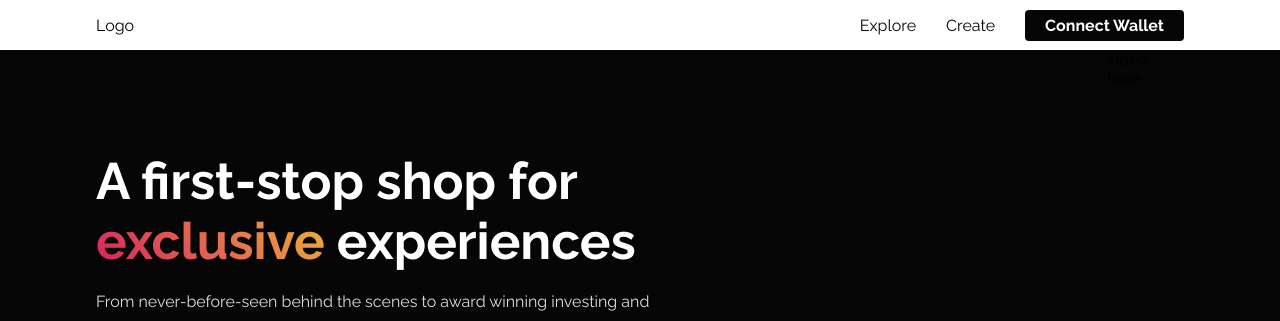
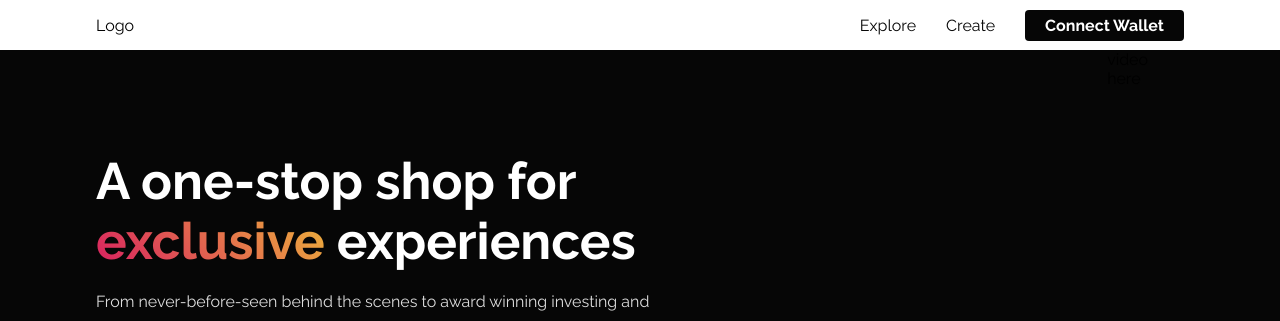
Before and after one commit to Nate8888/xluxopen, a React (Create React App) app in the folder client/: page / in a window 1280 px wide. Shown: the top 321 px of the page. Built offline with nearby package versions, Linux system fonts and the light colour scheme.

Commit message:
Added minor changes to home page

```diff
--- a/client/src/components/home/home.js
+++ b/client/src/components/home/home.js
@@ -86,7 +86,7 @@ class Home extends React.Component {
                 <div className="showcase-container">
                     <div className="showcase">
                         <div className="left">
-                            <h1>A first-stop shop for <span className="gradient">exclusive</span> {this.state.title}</h1>
+                            <h1>A one-stop shop for <span className="gradient">exclusive</span> {this.state.title}</h1>
                             <p>From never-before-seen behind the scenes to award winning investing and basketball
                             techniques, at X you will be Y.</p>
                         </div>
```
